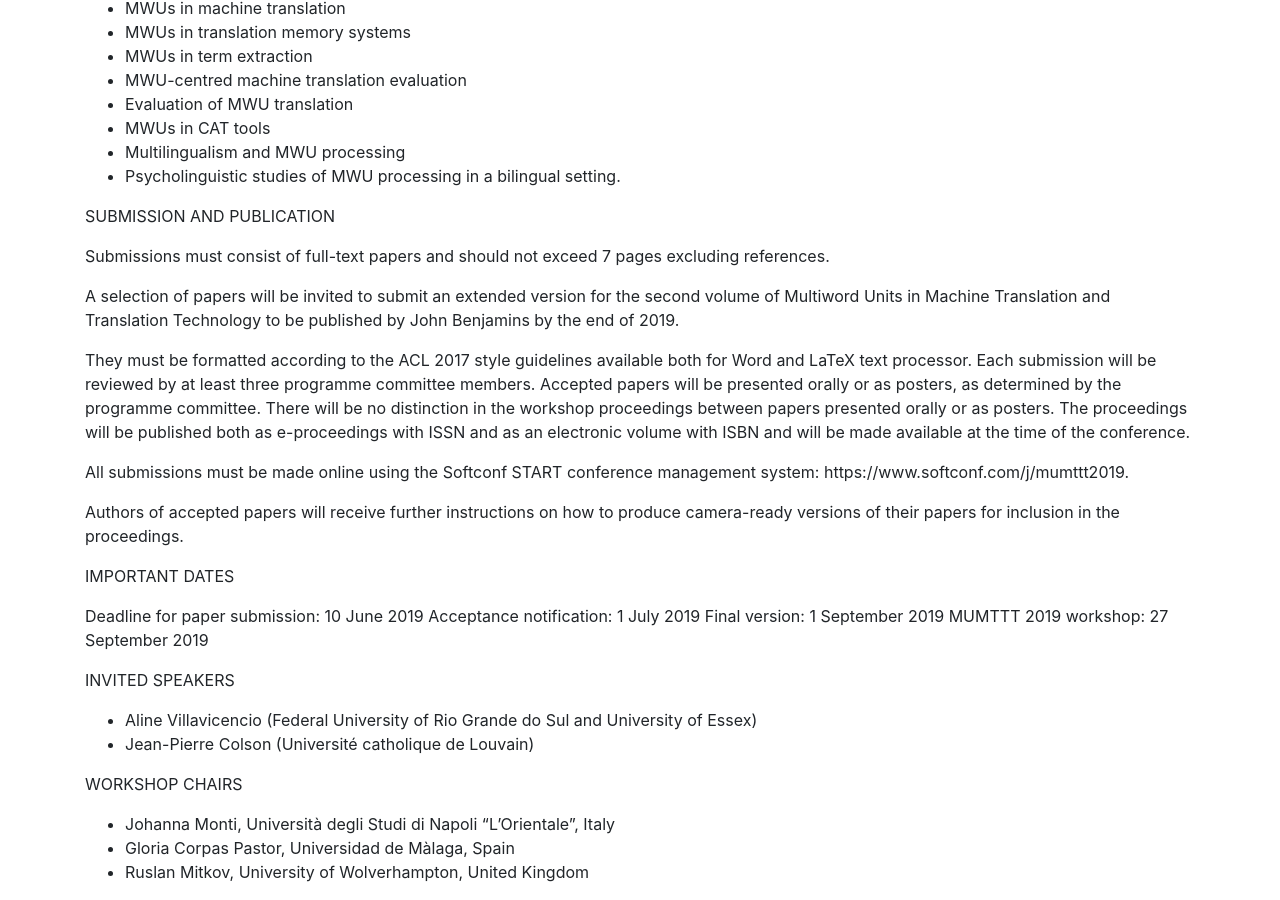
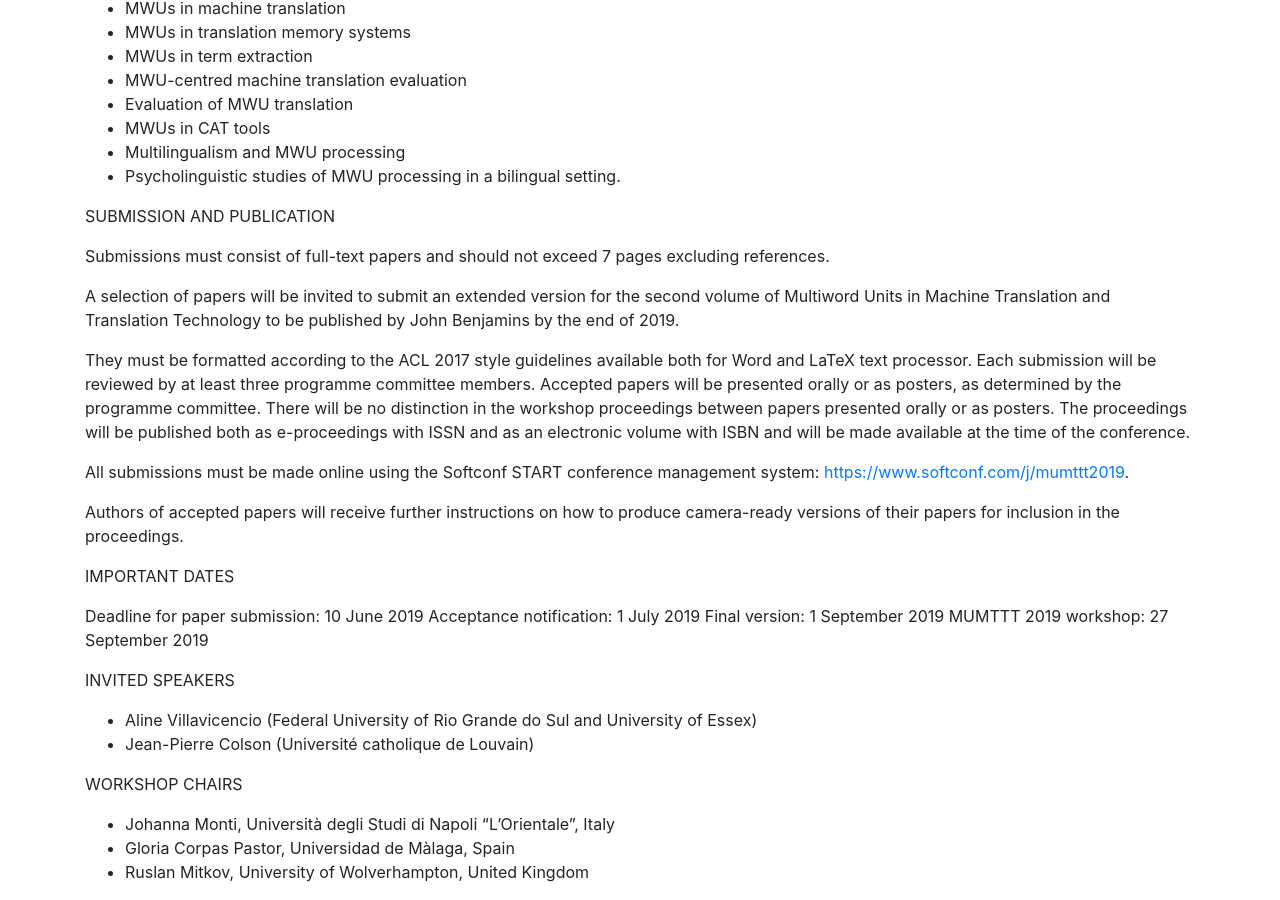
Before and after one commit to acl-org/siglex, a Jekyll site: the page built from _posts/events/2019-09-27-mumttt.md, in a window 1280 px wide and 900 px high, scrolled down 1511 px. Built offline with Jekyll 4.4.1, drawn with Linux system fonts in a browser that asks for light colours.

```diff
--- a/_posts/events/2019-09-27-mumttt.md
+++ b/_posts/events/2019-09-27-mumttt.md
@@ -55,7 +55,7 @@ A selection of papers will be invited to submit an extended version for the seco
 
 They must be formatted according to the ACL 2017 style guidelines available both for Word and LaTeX text processor. Each submission will be reviewed by at least three programme committee members. Accepted papers will be presented orally or as posters, as determined by the programme committee. There will be no distinction in the workshop proceedings between papers presented orally or as posters. The proceedings will be published both as e-proceedings with ISSN and as an electronic volume with ISBN and will be made available at the time of the conference.
 
-All submissions must be made online using the Softconf START conference management system:   https://www.softconf.com/j/mumttt2019.
+All submissions must be made online using the Softconf START conference management system:   <https://www.softconf.com/j/mumttt2019>.
 
 Authors of accepted papers will receive further instructions on how to produce camera-ready versions of their papers for inclusion in the proceedings.
 
```
